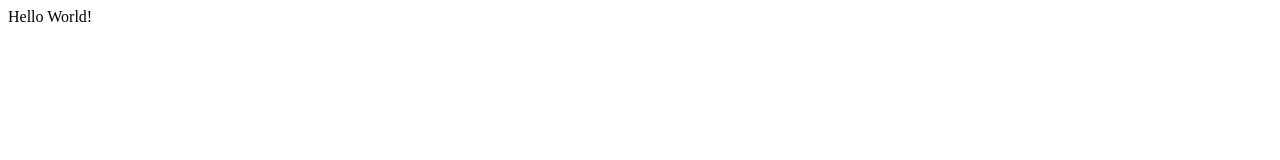
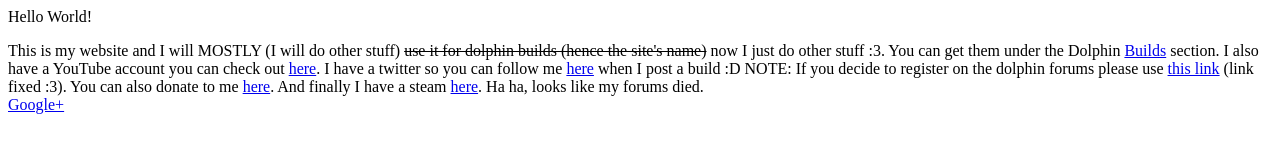
Before and after one commit to ExtremeDude2/ExtremeDude2.github.io, a plain HTML site: page index.html in a window 1280 px wide. Drawn offline with Linux system fonts and the light colour scheme.

Commit message:
Copy paste (mostly) from old website.

```diff
--- a/index.html
+++ b/index.html
@@ -1,8 +1,12 @@
 <html>
   <head>
-    <title>Sample "Hello, World" Application</title>
+    <title>ExtremeDude2's Website</title>
   </head>
   <body>
     <p>Hello World!</p>
+    <p>
+      This is my website and I will MOSTLY (I will do other stuff) <s>use it for dolphin builds (hence the site's name)</s> now I just do other stuff :3. You can get them under the Dolphin <a href="https://sites.google.com/site/ryancollinsdolphinbuilds/builds">Builds</a> section. I also have a YouTube&nbsp;account&nbsp;you can check out <a href="http://www.youtube.com/user/ryancollins7777777" target="_blank">here</a>. I have a&nbsp;twitter so you can follow me <a href="https://twitter.com/#!/extremedude1" target="_blank">here</a>&nbsp;when I post a build :D NOTE: If you&nbsp;decide&nbsp;to register on the dolphin forums&nbsp;please use <a href="http://forums.dolphin-emu.org/member.php?action=register&amp;referrer=39745" target="_blank">this link</a>&nbsp;(link fixed :3). You can also donate to me <a href="https://sites.google.com/site/ryancollinsdolphinbuilds/donate" target="_blank">here</a>. And&nbsp;finally&nbsp;I have a steam <a href="http://steamcommunity.com/id/ExtremeDude2">here</a>. Ha ha, looks like my forums died.<br>
+      <a href="https://plus.google.com/106774545397500277182" rel="publisher">Google+</a>
+    </p>
   </body>
 </html>
```
